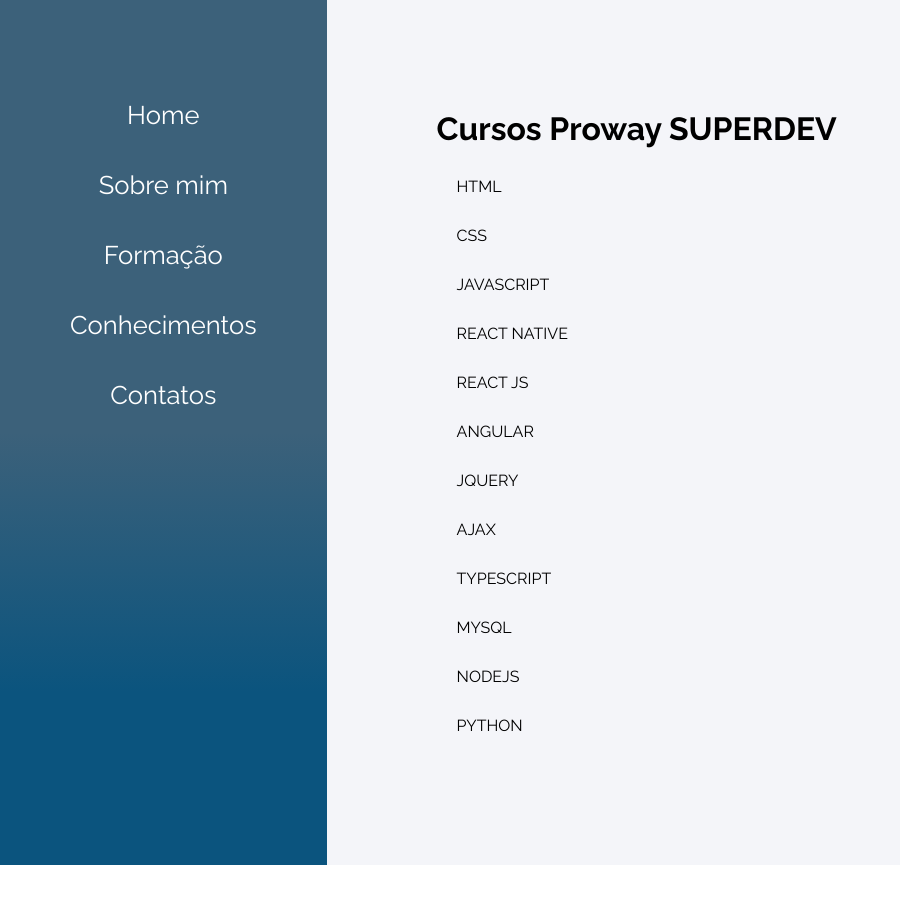
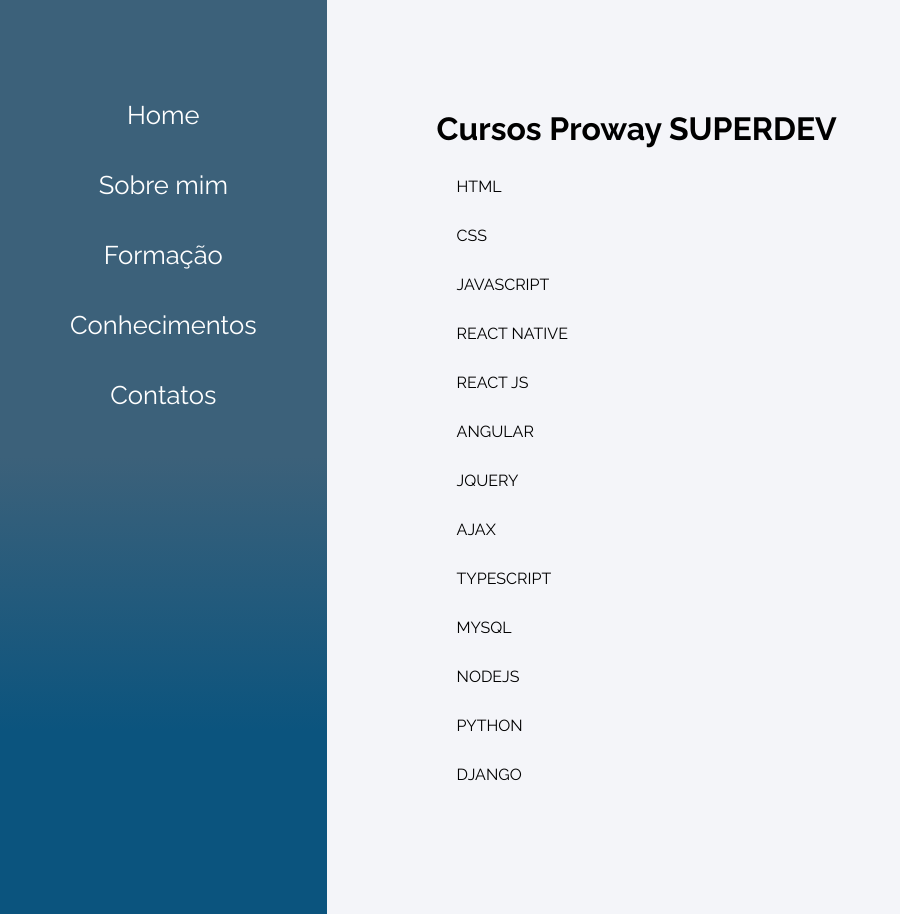
Before and after one commit to LeandroASAlmeida/Portfolio_React, a React (Create React App) app: page /skills in a window 1280 px wide. Shown: the whole page, without its empty margins (0-900 px from the left). Before the commit the page ends 865 px from the top, so only its background shows below. Built offline with nearby package versions, Linux system fonts and the light colour scheme.

Commit message:
Update Skills.js

```diff
--- a/src/contents/Skills.js
+++ b/src/contents/Skills.js
@@ -5,7 +5,7 @@
     {
         super(props);
         this.state={
-            'myskills':['HTML','CSS','JAVASCRIPT','REACT NATIVE','REACT JS','ANGULAR','JQUERY','AJAX','TYPESCRIPT','MYSQL','NODEJS','PYTHON']
+            'myskills':['HTML','CSS','JAVASCRIPT','REACT NATIVE','REACT JS','ANGULAR','JQUERY','AJAX','TYPESCRIPT','MYSQL','NODEJS','PYTHON','DJANGO']
         };
     }
 
```
